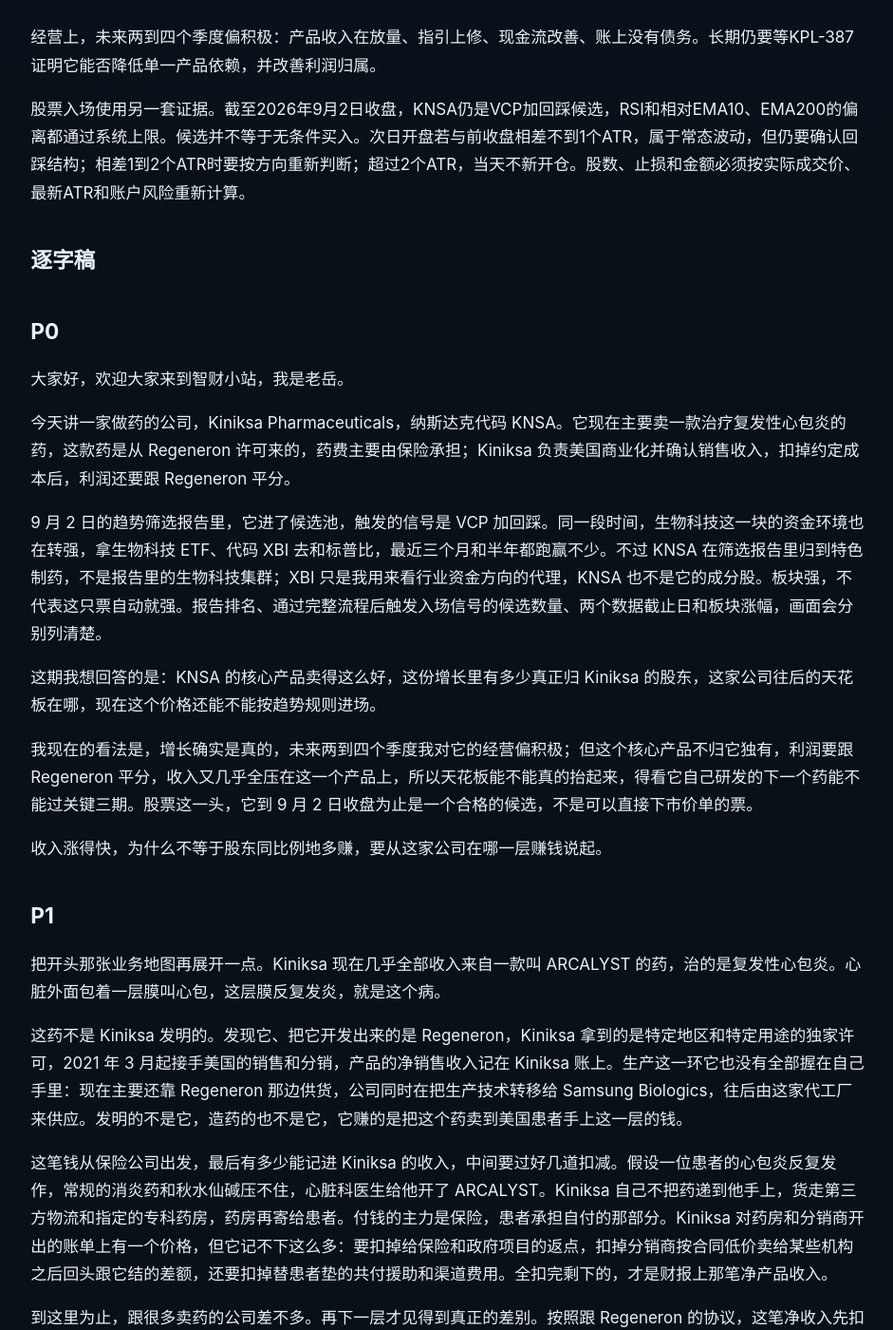
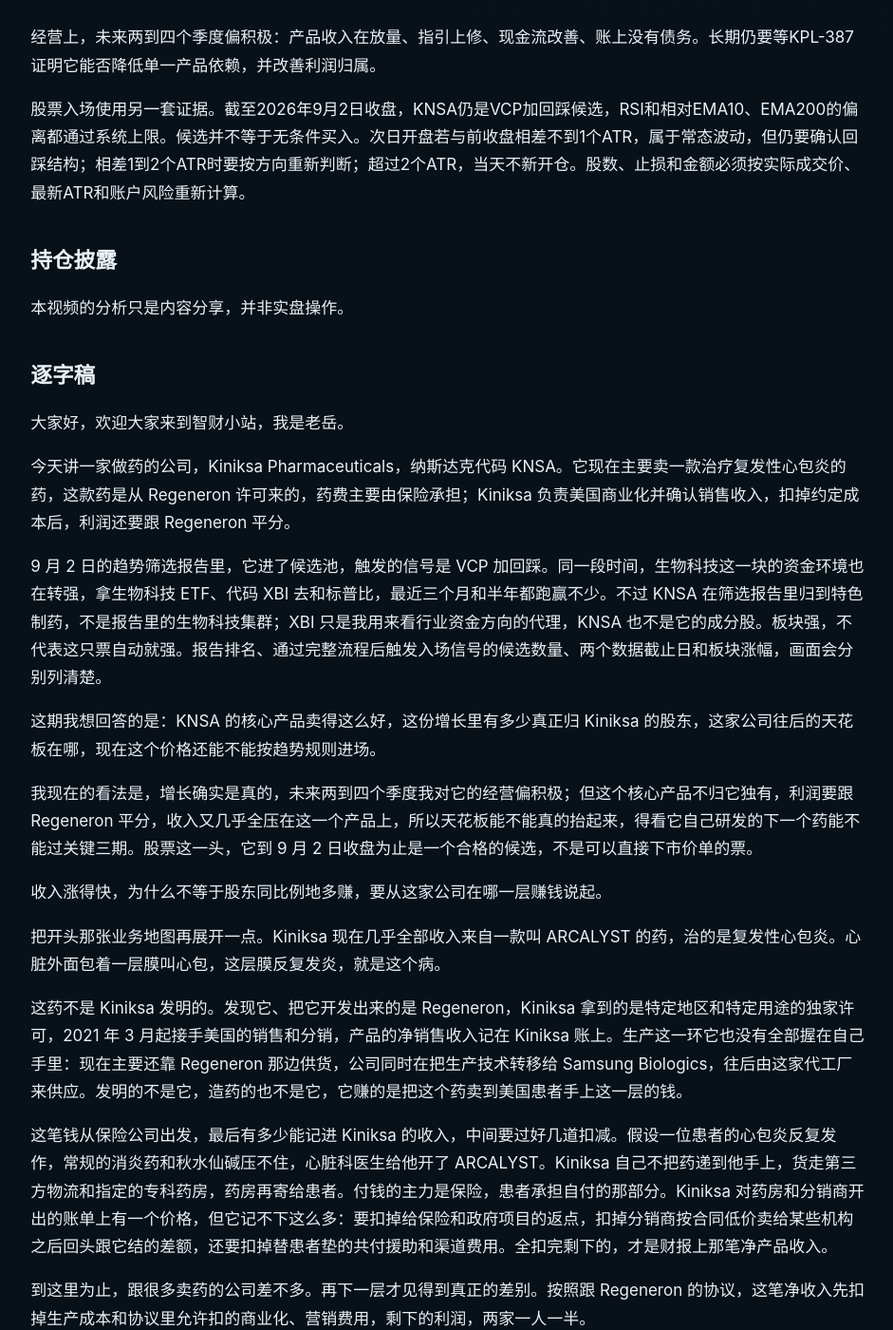
Before and after one commit to wenchangyue/zhicai-market-notes, a Jekyll site: the page built from _episodes/2026-09-02-knsa-deep-dive.md, in a window 1280 px wide and 1400 px high, scrolled down 2629 px. Shown: the whole window at 95% size, without its empty margins (167-1108 px from the left). Built offline with Jekyll 4.4.1, drawn with Linux system fonts in a browser that asks for light colours.

Commit message:
Publish companion page for 2026-09-02-knsa-deep-dive

```diff
--- a/_episodes/2026-09-02-knsa-deep-dive.md
+++ b/_episodes/2026-09-02-knsa-deep-dive.md
@@ -95,9 +95,11 @@ KPL-387是Kiniksa自研的IL-1α和IL-1β抑制剂，目标给药频率是每月
 
 股票入场使用另一套证据。截至2026年9月2日收盘，KNSA仍是VCP加回踩候选，RSI和相对EMA10、EMA200的偏离都通过系统上限。候选并不等于无条件买入。次日开盘若与前收盘相差不到1个ATR，属于常态波动，但仍要确认回踩结构；相差1到2个ATR时要按方向重新判断；超过2个ATR，当天不新开仓。股数、止损和金额必须按实际成交价、最新ATR和账户风险重新计算。
 
+## 持仓披露
+
+本视频的分析只是内容分享，并非实盘操作。
+
 ## 逐字稿
-
-## P0
 
 大家好，欢迎大家来到智财小站，我是老岳。
 
@@ -111,8 +113,6 @@ KPL-387是Kiniksa自研的IL-1α和IL-1β抑制剂，目标给药频率是每月
 
 收入涨得快，为什么不等于股东同比例地多赚，要从这家公司在哪一层赚钱说起。
 
-## P1
-
 把开头那张业务地图再展开一点。Kiniksa 现在几乎全部收入来自一款叫 ARCALYST 的药，治的是复发性心包炎。心脏外面包着一层膜叫心包，这层膜反复发炎，就是这个病。
 
 这药不是 Kiniksa 发明的。发现它、把它开发出来的是 Regeneron，Kiniksa 拿到的是特定地区和特定用途的独家许可，2021 年 3 月起接手美国的销售和分销，产品的净销售收入记在 Kiniksa 账上。生产这一环它也没有全部握在自己手里：现在主要还靠 Regeneron 那边供货，公司同时在把生产技术转移给 Samsung Biologics，往后由这家代工厂来供应。发明的不是它，造药的也不是它，它赚的是把这个药卖到美国患者手上这一层的钱。
```
Also changed, not shown: other parts of _episodes/2026-09-02-knsa-deep-dive.md (+0 -6 lines).
